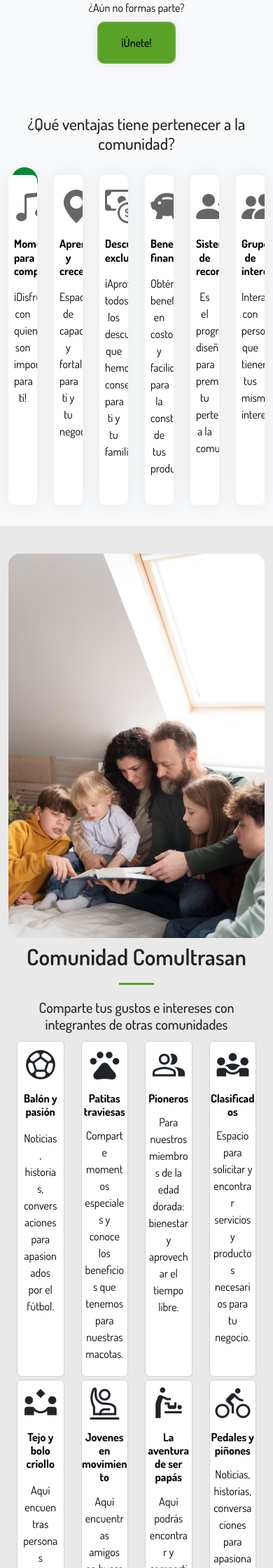
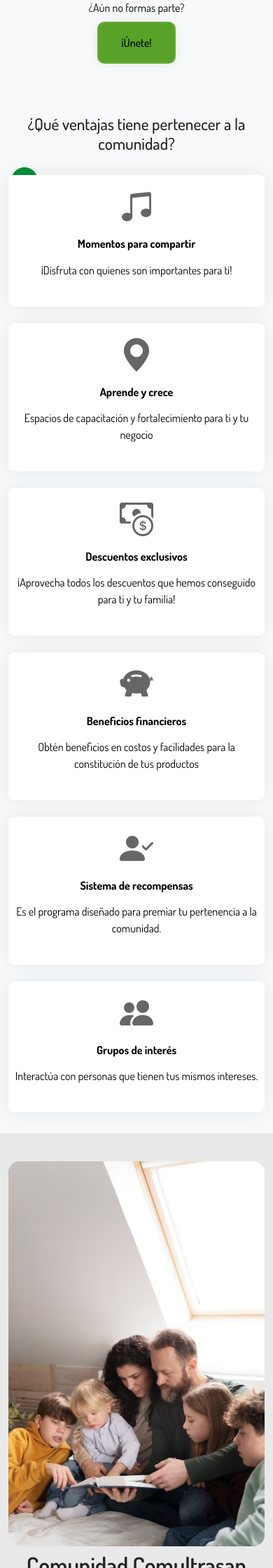
Before and after one commit to miguelm2/project-comunidad-comultrasan, a PHP site: page / in a window 390 px wide. Shown: the part 551-2791 px from the top of the page at 70% size. Run offline with PHP 8.4, Linux system fonts and the light colour scheme.

Commit message:
Responsive
Se arregla el responsive de las cards en inicio y la de counidad y se arregla el responsive de login

```diff
--- a/index.php
+++ b/index.php
@@ -63,42 +63,42 @@
          <div class="container position-relative">
             <div class="row gy-4 mt-5">
                <h3 class="text-center">¿Qué ventajas tiene pertenecer a la comunidad?</h3>
-               <div class="col-2 col-md-2" data-aos="fade-up" data-aos-delay="100">
+               <div class="col-md-2 col-sm-4" data-aos="fade-up" data-aos-delay="100">
                   <div class="icon-box">
                      <div class="icon"><i class="bi bi-music-note-beamed"></i></div>
                      <h6 class="title text-black"><a href="#beneficios" class="stretched-link">Momentos para compartir</a></h6>
                      <p class="text-black">¡Disfruta con quienes son importantes para ti!</p>
                   </div>
                </div><!--End Icon Box -->
-               <div class="col-2 col-md-2" data-aos="fade-up" data-aos-delay="100">
+               <div class="col-md-2 col-sm-4" data-aos="fade-up" data-aos-delay="100">
                   <div class="icon-box">
                      <div class="icon"><i class="bi bi-geo-alt-fill"></i></div>
                      <h6 class="title text-black"><a href="#beneficios" class="stretched-link">Aprende y crece</a></h6>
                      <p class="text-black">Espacios de capacitación y fortalecimiento para ti y tu negocio</p>
                   </div>
                </div><!--End Icon Box -->
-               <div class="col-2 col-md-2" data-aos="fade-up" data-aos-delay="100">
+               <div class="col-md-2 col-sm-4" data-aos="fade-up" data-aos-delay="100">
                   <div class="icon-box">
                      <div class="icon"><i class="bi bi-cash-coin"></i></div>
                      <h6 class="title text-black"><a href="#beneficios" class="stretched-link">Descuentos exclusivos</a></h6>
                      <p class="text-black">¡Aprovecha todos los descuentos que hemos conseguido para ti y tu familia!</p>
                   </div>
                </div><!--End Icon Box -->
-               <div class="col-2 col-md-2" data-aos="fade-up" data-aos-delay="100">
+               <div class="col-md-2 col-sm-4" data-aos="fade-up" data-aos-delay="100">
                   <div class="icon-box">
                      <div class="icon"><i class="bi bi-piggy-bank-fill"></i></div>
                      <h6 class="title text-black"><a href="#beneficios" class="stretched-link">Beneficios financieros</a></h6>
                      <p class="text-black">Obtén beneficios en costos y facilidades para la constitución de tus productos</p>
                   </div>
                </div><!--End Icon Box -->
-               <div class="col-2 col-md-2" data-aos="fade-up" data-aos-delay="200">
+               <div class="col-md-2 col-sm-4" data-aos="fade-up" data-aos-delay="200">
                   <div class="icon-box">
                      <div class="icon"><i class="bi bi-person-check-fill"></i></div>
                      <h6 class="title"><a href="#puntos" class="stretched-link">Sistema de recompensas</a></h6>
                      <p class="text-black">Es el programa diseñado para premiar tu pertenencia a la comunidad.</p>
                   </div>
                </div><!--End Icon Box -->
-               <div class="col-2 col-md-2" data-aos="fade-up" data-aos-delay="300">
+               <div class="col-md-2 col-sm-4" data-aos="fade-up" data-aos-delay="300">
                   <div class="icon-box">
                      <div class="icon"><i class="bi bi-people-fill"></i></div>
                      <h6 class="title"><a href="#comunidad" class="stretched-link">Grupos de interés</a></h6>
@@ -136,7 +136,7 @@
                         <div class="row gy-1 mt-2">
                            <div class="col-12">
                               <div class="row">
-                                 <div class="col-3 col-md-3" data-aos="fade-up" data-aos-delay="100">
+                                 <div class="col-md-3 col-sm-4" data-aos="fade-up" data-aos-delay="100">
                                     <div class="card mouse">
                                        <div class="m-2">
                                           <span class="material-symbols-outlined" style="font-size: 50px;">
@@ -151,7 +151,7 @@
                                        <p class="text-black p-2">Noticias, historias, conversaciones para apasionados por el fútbol.</p>
                                     </div>
                                  </div><!--End Icon Box -->
-                                 <div class="col-3 col-md-3" data-aos="fade-up" data-aos-delay="100">
+                                 <div class="col-md-3 col-sm-4" data-aos="fade-up" data-aos-delay="100">
                                     <div class="card mouse">
                                        <div class="m-2">
                                           <span class="material-symbols-outlined" style="font-size: 50px;">
@@ -166,7 +166,7 @@
                                        <p class="text-black p-1">Comparte momentos especiales y conoce los beneficios que tenemos para nuestras macotas.</p>
                                     </div>
                                  </div><!--End Icon Box -->
-                                 <div class="col-3 col-md-3" data-aos="fade-up" data-aos-delay="100">
+                                 <div class="col-md-3 col-sm-4" data-aos="fade-up" data-aos-delay="100">
                                     <div class="card mouse">
                                        <div class="m-2">
                                           <span class="material-symbols-outlined" style="font-size: 50px;">
@@ -181,7 +181,7 @@
                                        <p class="text-black p-1">Para nuestros miembros de la edad dorada: bienestar y aprovechar el tiempo libre.</p>
                                     </div>
                                  </div><!--End Icon Box -->
-                                 <div class="col-3 col-md-3" data-aos="fade-up" data-aos-delay="100">
+                                 <div class="col-md-3 col-sm-4" data-aos="fade-up" data-aos-delay="100">
                                     <div class="card mouse">
                                        <div class="m-2">
                                           <span class="material-symbols-outlined" style="font-size: 50px;">
@@ -200,7 +200,7 @@
                            </div>
                            <div class="col-12 mp-2">
                               <div class="row">
-                                 <div class="col-3 col-md-3" data-aos="fade-up" data-aos-delay="100">
+                                 <div class="col-md-3 col-sm-4" data-aos="fade-up" data-aos-delay="100">
                                     <div class="card mouse">
                                        <div class="m-2">
                                           <span class="material-symbols-outlined" style="font-size: 50px;">
@@ -217,7 +217,7 @@
                                        </p>
                                     </div>
                                  </div><!--End Icon Box -->
-                                 <div class="col-3 col-md-3" data-aos="fade-up" data-aos-delay="100">
+                                 <div class="col-md-3 col-sm-4" data-aos="fade-up" data-aos-delay="100">
                                     <div class="card mouse">
                                        <div class="m-2">
                                           <span class="material-symbols-outlined" style="font-size: 50px;">
@@ -234,7 +234,7 @@
                                        </p>
                                     </div>
                                  </div><!--End Icon Box -->
-                                 <div class="col-3 col-md-3" data-aos="fade-up" data-aos-delay="100">
+                                 <div class="col-md-3 col-sm-4" data-aos="fade-up" data-aos-delay="100">
                                     <div class="card mouse">
                                        <div class="m-2">
                                           <span class="material-symbols-outlined" style="font-size: 50px;">
@@ -251,7 +251,7 @@
                                        </p>
                                     </div>
                                  </div><!--End Icon Box -->
-                                 <div class="col-3 col-md-3" data-aos="fade-up" data-aos-delay="100">
+                                 <div class="col-md-3 col-sm-4" data-aos="fade-up" data-aos-delay="100">
                                     <div class="card mouse">
                                        <div class="m-2">
                                           <span class="material-symbols-outlined" style="font-size: 50px;">
```
Also changed, not shown: comunidad.php (+15 -15 lines), login.php (+5 -8 lines).
